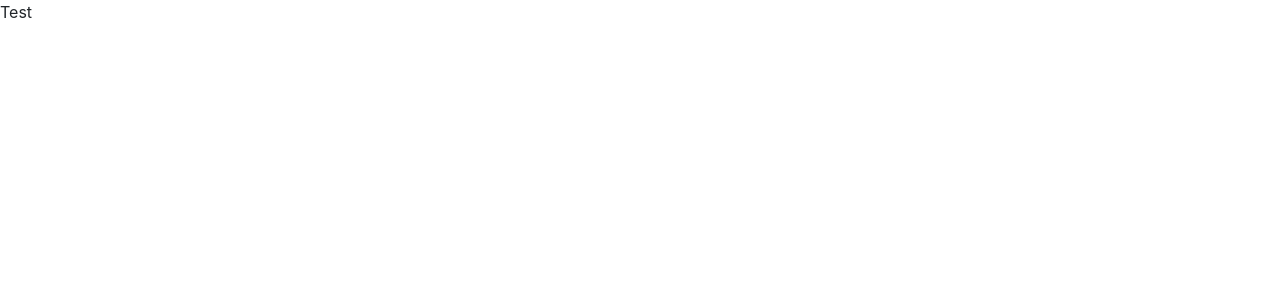
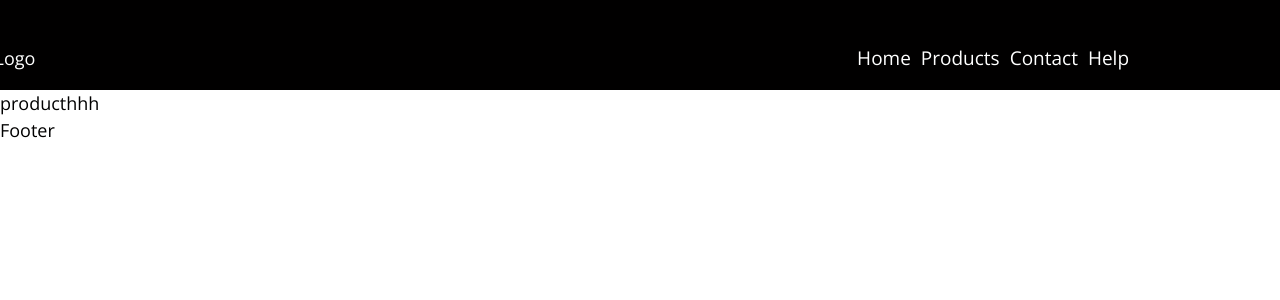
Before and after one commit to vipinsonu1/vill-ecommerce-api, a React (Create React App) app in the folder my-app/: page /Products in a window 1280 px wide. Shown: the top 300 px of the page. Built offline with nearby package versions, Linux system fonts and the light colour scheme.

Commit message:
header design

```diff
--- a/my-app/src/App.js
+++ b/my-app/src/App.js
@@ -1,12 +1,26 @@
 import React, { Component } from 'react';
-
-
+import {
+  BrowserRouter as Router,
+  Route,
+  Link
+} from 'react-router-dom';
+import Header from './components/headerComponent/header';
+import Footer from './components/footerComponent/footer';
+import Homepage from './components/pages/homePage';
+import './Assets/css/default.min.css'
+import homePage from './components/pages/homePage';
+import Products from './components/pages/products';
 class App extends Component {
   render() {
     return (
+      <Router>
       <div className="App">
-        Test
+        <Header/>
+<Route exact path='/' component={Homepage} />
+<Route exact path='/Products' component={Products}  />
+        <Footer/>
       </div>
+      </Router>
     );
   }
 }
--- a/my-app/src/Assets/css/default.min.css
+++ b/my-app/src/Assets/css/default.min.css
@@ -1 +1 @@
-body{font-size:10px}
+body{font-family:'Open Sans',sans-serif;font-size:18px;color:#010000;font-weight:400;font-style:normal}a{text-decoration:none;-webkit-transition:.4s ease-in-out;-moz-transition:.4s ease-in-out;transition:.4s ease-in-out;cursor:pointer}a:hover{color:#ff1755;-webkit-transition:.4s ease-in-out;-moz-transition:.4s ease-in-out;transition:.4s ease-in-out}.container-fluid{line-height:24px}header{position:relative;display:block;width:100%;background:#010000;color:#fff;height:90px}header .logo{position:absolute;top:50%;left:15px;-webkit-transform:translate(-50%);-moz-transform:translate(-50%);transform:translate(-50%)}header nav,header nav ul,header nav ul li{margin:0;padding:0}header nav{position:absolute;top:50%;right:15px;-webkit-transform:translate(-50%);-moz-transform:translate(-50%);transform:translate(-50%)}header nav ul li{list-style-type:none;display:inline-block;margin-right:10px}header nav ul li.last{margin:0}header nav ul li a{font-size:19px;line-height:normal;color:#fff}
--- /dev/null
+++ b/my-app/src/Assets/scss/_config.scss
@@ -0,0 +1,41 @@
+
+$black:#010000;
+$white:#ffffff;
+$lighGrey:#e6e6e6;
+$darkGrey:#333;
+$red:#ff1755;
+
+
+
+@mixin translateY($e) {
+    -webkit-transform:translate($e);
+    -moz-transform:translate($e);
+    transform: translate($e);
+   }
+
+   @mixin transition($e) {
+     -webkit-transition:$e;
+     -moz-transition:$e;
+        transition:$e;
+   }
+
+body{
+font-family: 'Open Sans',sans-serif;
+font-size: 18px;
+color: $black;
+font-weight: 400;
+font-style: normal;
+
+}
+a {
+    text-decoration:none;
+     @include transition(.4s ease-in-out);
+    cursor: pointer;
+    &:hover{
+        color:$red;
+    @include transition(.4s ease-in-out);
+    }
+}
+.container-fluid{
+    line-height: 24px;
+}
--- a/my-app/src/Assets/scss/default.scss
+++ b/my-app/src/Assets/scss/default.scss
@@ -1,3 +1,47 @@
-body{
-    font-size: 10px;
-}
+@import "_config.scss";
+
+header{
+    position: relative;
+    display: block;
+    width: 100%;
+    background: $black;
+    color: $white;
+    height: 90px;
+
+    .logo{
+        position: absolute;
+        top:50%; left: 15px;
+        @include translateY(-50%) ;
+    }
+
+    nav,
+    nav ul,
+    nav ul li{
+        margin: 0;
+        padding: 0;
+    }
+      nav{
+
+        position: absolute;
+        top: 50%; right: 15px;
+        @include translateY(-50%) ;
+
+
+        ul li{
+        list-style-type: none;
+        display: inline-block;
+        margin-right: 10px;
+        &.last{
+            margin: 0px;
+
+           }
+        a {
+            font-size: 19px;
+            line-height: normal;
+            color: $white;
+         }
+
+    }
+
+      }
+    }
--- /dev/null
+++ b/my-app/src/components/footerComponent/footer.js
@@ -0,0 +1,17 @@
+import React, { Component } from 'react';
+
+
+class Footer extends Component {
+  render() {
+    return (
+        <div>
+      <footer>
+      Footer
+
+      </footer>
+      </div>
+    );
+  }
+}
+
+export default Footer;
--- a/my-app/src/components/headercomponent/header.js
+++ b/my-app/src/components/headercomponent/header.js
@@ -0,0 +1,40 @@
+import React, { Component } from 'react';
+import {
+  Link
+} from 'react-router-dom';
+
+class Header extends Component {
+  render() {
+    return (
+
+     <header>
+      <div className="logo">
+        Logo
+      </div>
+   <nav>
+<ul>
+<li className='first'>
+<Link to="/">Home</Link>
+</li>
+<li>
+  <Link to="/Products">Products</Link>
+
+</li>
+<li>
+<Link to="/Contact">Contact</Link>
+
+</li>
+<li className="last">
+<Link to="/Help">Help</Link>
+</li>
+
+  </ul>
+  </nav>
+
+       </header>
+
+    );
+  }
+}
+
+export default Header;
--- /dev/null
+++ b/my-app/src/components/pages/homePage.js
@@ -0,0 +1,14 @@
+import React, { Component } from 'react';
+
+
+class Homepage extends Component {
+  render() {
+    return (
+    <div className="container-fluid">
+      Home page content here
+      </div>
+    );
+  }
+}
+
+export default Homepage;
--- /dev/null
+++ b/my-app/src/components/pages/products.js
@@ -0,0 +1,14 @@
+import React, { Component } from 'react';
+
+
+class Products extends Component {
+  render() {
+    return (
+        <div>
+        producthhh
+        </div>
+    );
+  }
+}
+
+export default Products;
```
